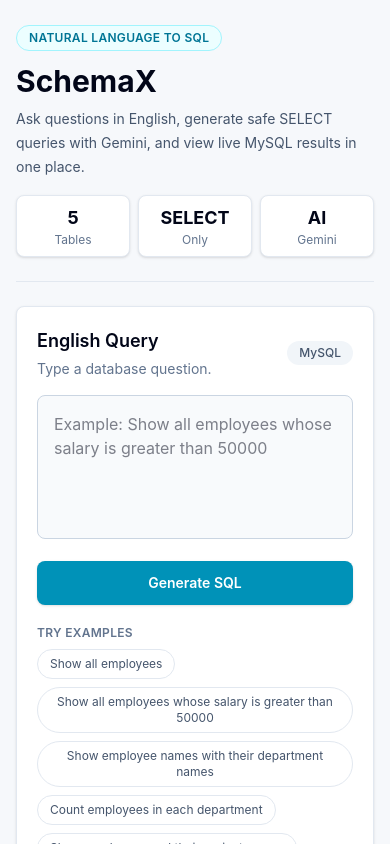
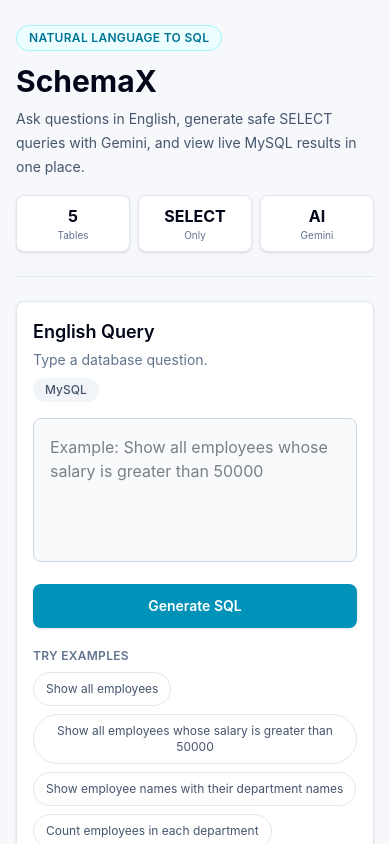
Before and after one commit to shreyash-nimbargi/SchemaX, a React app in the folder frontend/: page / in a window 390 px wide. Shown: the top 844 px of the page. Built offline with nearby package versions, Linux system fonts and the light colour scheme; the HTML template or start-up script is replaced by a standard one.

Commit message:
made responsive

```diff
--- a/frontend/src/App.jsx
+++ b/frontend/src/App.jsx
@@ -64,29 +64,29 @@ function App() {
             </p>
           </div>
           <div className="grid grid-cols-3 gap-2 text-center md:gap-3">
-            <div className="rounded-lg border border-slate-200 bg-white px-3 py-2 shadow-sm sm:px-4 sm:py-3">
-              <p className="text-lg font-bold">5</p>
-              <p className="text-xs text-slate-500">Tables</p>
+            <div className="rounded-lg border border-slate-200 bg-white px-2 py-2 shadow-sm sm:px-4 sm:py-3">
+              <p className="text-base font-bold sm:text-lg">5</p>
+              <p className="text-[10px] text-slate-500 sm:text-xs">Tables</p>
             </div>
-            <div className="rounded-lg border border-slate-200 bg-white px-3 py-2 shadow-sm sm:px-4 sm:py-3">
-              <p className="text-lg font-bold">SELECT</p>
-              <p className="text-xs text-slate-500">Only</p>
+            <div className="rounded-lg border border-slate-200 bg-white px-2 py-2 shadow-sm sm:px-4 sm:py-3">
+              <p className="text-base font-bold sm:text-lg">SELECT</p>
+              <p className="text-[10px] text-slate-500 sm:text-xs">Only</p>
             </div>
-            <div className="rounded-lg border border-slate-200 bg-white px-3 py-2 shadow-sm sm:px-4 sm:py-3">
-              <p className="text-lg font-bold">AI</p>
-              <p className="text-xs text-slate-500">Gemini</p>
+            <div className="rounded-lg border border-slate-200 bg-white px-2 py-2 shadow-sm sm:px-4 sm:py-3">
+              <p className="text-base font-bold sm:text-lg">AI</p>
+              <p className="text-[10px] text-slate-500 sm:text-xs">Gemini</p>
             </div>
           </div>
         </header>
 
         <main className="grid gap-6 lg:grid-cols-[420px_1fr]">
-          <section className="h-fit rounded-lg border border-slate-200 bg-white p-5 shadow-sm">
-            <div className="mb-4 flex items-center justify-between">
+          <section className="h-fit rounded-lg border border-slate-200 bg-white p-4 shadow-sm sm:p-5">
+            <div className="mb-4 flex flex-col gap-2 sm:flex-row sm:items-center sm:justify-between">
               <div>
                 <h2 className="text-lg font-semibold">English Query</h2>
                 <p className="mt-1 text-sm text-slate-500">Type a database question.</p>
               </div>
-              <span className="rounded-full bg-slate-100 px-3 py-1 text-xs font-medium text-slate-600">
+              <span className="w-fit rounded-full bg-slate-100 px-3 py-1 text-xs font-medium text-slate-600">
                 MySQL
               </span>
             </div>
@@ -121,7 +121,7 @@ function App() {
                   <button
                     key={sample}
                     onClick={() => setQuestion(sample)}
-                    className="rounded-full border border-slate-200 bg-white px-3 py-1.5 text-xs text-slate-600 transition hover:border-cyan-300 hover:bg-cyan-50 hover:text-cyan-700"
+                    className="rounded-full border border-slate-200 bg-white px-3 py-2 text-xs text-slate-600 transition hover:border-cyan-300 hover:bg-cyan-50 hover:text-cyan-700 active:bg-cyan-100"
                   >
                     {sample}
                   </button>
@@ -151,7 +151,7 @@ function App() {
             {response && (
               <>
                 <div className="grid gap-5 xl:grid-cols-[1fr_260px]">
-                  <section className="rounded-lg border border-slate-200 bg-white p-5 shadow-sm">
+                  <section className="rounded-lg border border-slate-200 bg-white p-4 shadow-sm sm:p-5">
                     <div className="mb-3 flex items-center justify-between gap-3">
                       <h2 className="text-lg font-semibold">Generated SQL</h2>
                       <span
@@ -164,12 +164,12 @@ function App() {
                         {response.is_valid ? 'Valid' : 'Blocked'}
                       </span>
                     </div>
-                    <pre className="max-h-64 overflow-x-auto rounded-lg bg-slate-950 p-4 text-sm leading-6 text-cyan-100">
+                    <pre className="max-h-64 overflow-x-auto rounded-lg bg-slate-950 p-4 text-xs leading-6 text-cyan-100 sm:text-sm">
                       {response.generated_sql}
                     </pre>
                   </section>
 
-                  <section className="rounded-lg border border-slate-200 bg-white p-5 shadow-sm">
+                  <section className="rounded-lg border border-slate-200 bg-white p-4 shadow-sm sm:p-5">
                     <h2 className="text-lg font-semibold">Validation</h2>
                     <p
                       className={`mt-3 rounded-lg border p-3 text-sm ${
@@ -187,7 +187,7 @@ function App() {
                   </section>
                 </div>
 
-                <section className="rounded-lg border border-slate-200 bg-white p-5 shadow-sm">
+                <section className="rounded-lg border border-slate-200 bg-white p-4 shadow-sm sm:p-5">
                   <div className="flex flex-col gap-2 border-b border-slate-200 pb-4 sm:flex-row sm:items-center sm:justify-between">
                     <div>
                       <h2 className="text-lg font-semibold">Results Table</h2>
@@ -198,18 +198,18 @@ function App() {
                   </div>
 
                   {rows.length === 0 ? (
-                    <p className="mt-5 rounded-lg bg-slate-50 p-4 text-sm text-slate-600">
+                    <p className="mt-4 rounded-lg bg-slate-50 p-4 text-sm text-slate-600 sm:mt-5">
                       No results found.
                     </p>
                   ) : (
-                    <div className="mt-5 max-h-[520px] overflow-auto rounded-lg border border-slate-200">
+                    <div className="mt-4 max-h-[520px] overflow-auto rounded-lg border border-slate-200 sm:mt-5">
                       <table className="w-full min-w-max border-collapse text-left text-sm">
                         <thead className="sticky top-0 bg-slate-100">
                           <tr>
                             {columns.map((column) => (
                               <th
                                 key={column}
-                                className="border-b border-slate-200 px-4 py-3 font-semibold text-slate-700"
+                                className="border-b border-slate-200 px-4 py-3 font-semibold text-slate-700 whitespace-nowrap"
                               >
                                 {column}
                               </th>
```
